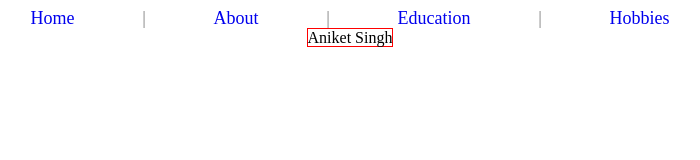
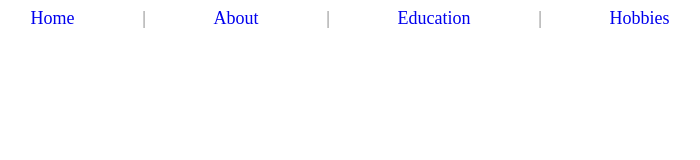
Before and after one commit to CaptainCoder01/Introduction-to-HTML, a plain HTML site: page codes/about.html in a window 1280 px wide. Shown: the whole page, without its empty margins (290-990 px from the left). Drawn offline with Linux system fonts and the light colour scheme.

Commit message:
3july2025

```diff
--- a/codes/about.html
+++ b/codes/about.html
@@ -16,7 +16,9 @@
       <a href="hobby.html" style="margin: 0 5%; text-decoration: none;">Hobbies</a>
     </div>
     <div style="text-align: center;">
-         <span style="border: 1px solid red; margin:9%;">Aniket Singh</span>
+         <div style="text-align: center;">
+
+         </div>
 
     </div>
     </div>
```
